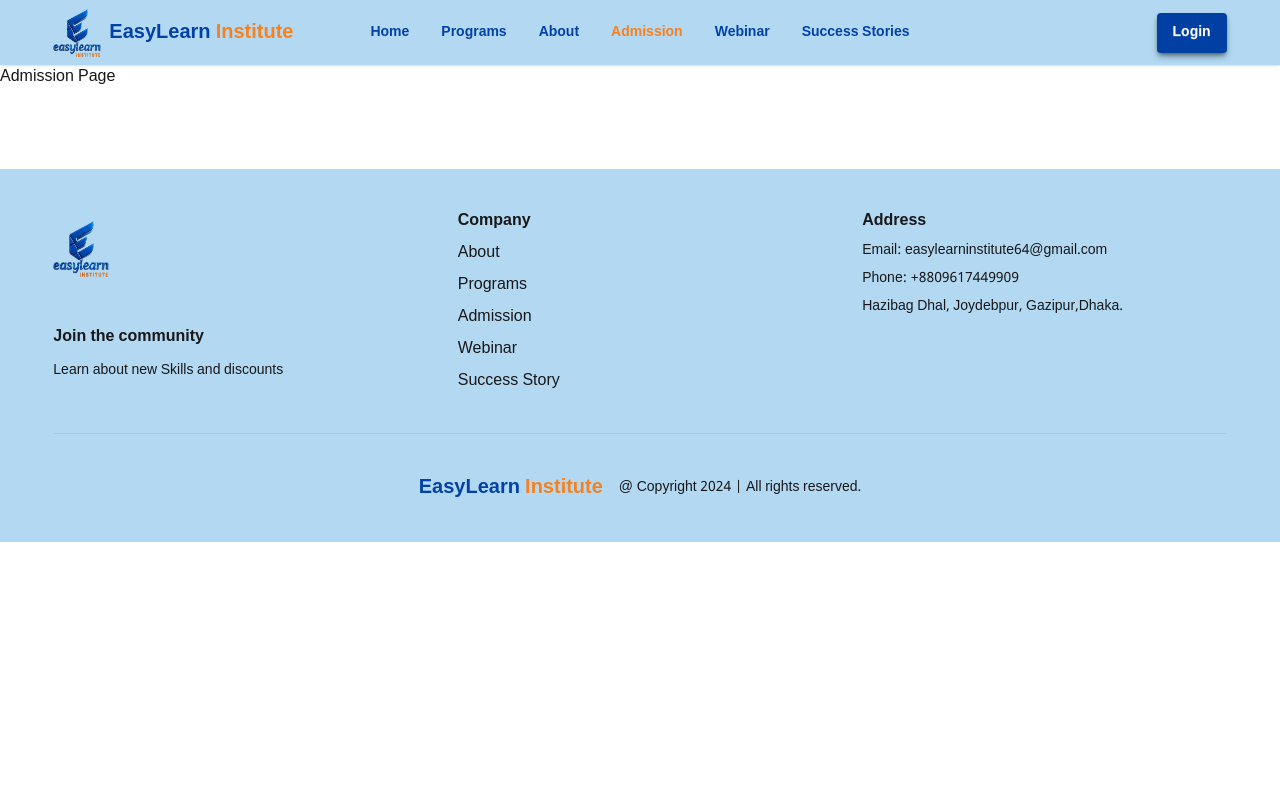
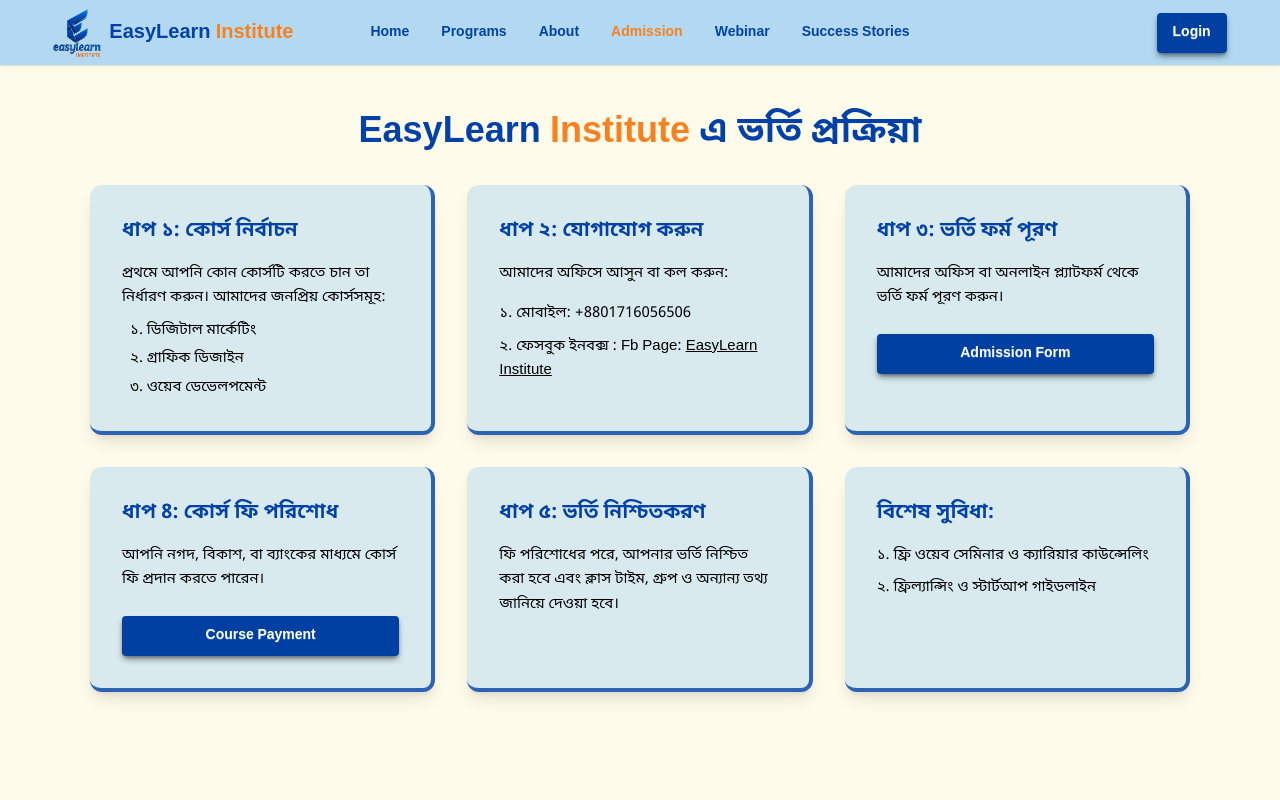
Before and after one commit to easylearninstitute/easy-learn-institute-client, a React (Vite) app: page /admission in a window 1280 px wide. Shown: the top 800 px of the page. Built offline with nearby package versions, Linux system fonts and the light colour scheme.

Commit message:
Added Admission page

```diff
--- a/src/pages/Admission/Admission.jsx
+++ b/src/pages/Admission/Admission.jsx
@@ -1,9 +1,10 @@
 import React from 'react';
+import AdmissionProcess from './AdmissionProcess/AdmissionProcess';
 
 const Admission = () => {
     return (
         <div>
-            <h1>Admission Page</h1>
+            <AdmissionProcess></AdmissionProcess>
         </div>
     );
 };
--- /dev/null
+++ b/src/pages/Admission/AdmissionProcess/AdmissionProcess.jsx
@@ -0,0 +1,87 @@
+// import { Link } from 'lucide-react';
+import React from 'react';
+import { Link } from 'react-router';
+
+const AdmissionProcess = () => {
+    return (
+        <div className="bg-[#FFFBEB] min-h-screen py-12 px-4 md:px-10 font-sans text-primary">
+            <div className="max-w-7xl mx-auto w-11/12">
+                <h1 className="text-3xl md:text-4xl font-bold text-primary mb-8 text-center">
+                    EasyLearn <span className='text-secondary'>Institute</span> এ ভর্তি প্রক্রিয়া
+                </h1>
+
+                <div className="grid grid-cols-1 md:grid-cols-3 gap-8">
+
+
+                    <div className="bg-accent/50 hover:bg-accent p-8 rounded-xl shadow-lg border-b-4 border-r-4 border-primary/80">
+                        <h2 className="text-xl font-bold mb-4 text-primary">ধাপ ১: কোর্স নির্বাচন</h2>
+                        <div className="text-black text-[15px] leading-relaxed">
+                            <p className="mb-2">প্রথমে আপনি কোন কোর্সটি করতে চান তা নির্ধারণ করুন। আমাদের জনপ্রিয় কোর্সসমূহ:</p>
+                            <ul className="list-none space-y-1 ml-2">
+                                <li>১. ডিজিটাল মার্কেটিং</li>
+                                <li>২. গ্রাফিক ডিজাইন</li>
+                                <li>৩. ওয়েব ডেভেলপমেন্ট</li>
+                            </ul>
+                        </div>
+                    </div>
+
+                    <div className="bg-accent/50 hover:bg-accent p-8 rounded-xl shadow-lg border-b-4 border-r-4 border-primary/80">
+                        <h2 className="text-xl font-bold mb-4 text-primary">ধাপ ২: যোগাযোগ করুন</h2>
+                        <div className="text-black text-[15px] leading-relaxed">
+                            <p className="mb-4">আমাদের অফিসে আসুন বা কল করুন:</p>
+                            <ul className="list-none space-y-2">
+                                <li>১. মোবাইল: +8801716056506</li>
+                                <li>২. ফেসবুক ইনবক্স : Fb Page: <span className="underline cursor-pointer">EasyLearn Institute</span></li>
+                            </ul>
+                        </div>
+                    </div>
+
+                    <div className="bg-accent/50 hover:bg-accent p-8 rounded-xl shadow-lg border-b-4 border-r-4 border-primary/80">
+                        <h2 className="text-xl font-bold mb-4 text-primary">ধাপ ৩: ভর্তি ফর্ম পূরণ</h2>
+                        <div className="text-black text-[15px] leading-relaxed grow">
+                            <p className="mb-6">আমাদের অফিস বা অনলাইন প্ল্যাটফর্ম থেকে ভর্তি ফর্ম পূরণ করুন।</p>
+                        </div>
+                        <div className='flex justify-center'>
+                            <Link to="" className='btn btn-primary w-full'>Admission Form</Link>
+                        </div>
+                    </div>
+
+                    <div className="bg-accent/50 hover:bg-accent p-8 rounded-xl shadow-lg border-b-4 border-r-4 border-primary/80">
+                        <h2 className="text-xl font-bold mb-4 text-primary">ধাপ 8: কোর্স ফি পরিশোধ</h2>
+                        <div className="text-black text-[15px] leading-relaxed flex-grow">
+                            {/* <p className="mb-3">আমাদের প্রায় প্রতিটি কোর্স ৪টি সেমিস্টার এ সম্পন্ন হয়, তাই সেমিস্টার অনুযায়ী ভর্তির সুযোগ আছে এছাড়া ফুল কোর্স এ বিশেষ মূল্য ছাড়ে একবারেও ভর্তি হতে পারেন।</p> */}
+                            <p className="mb-6">আপনি নগদ, বিকাশ, বা ব্যাংকের মাধ্যমে কোর্স ফি প্রদান করতে পারেন।</p>
+                        </div>
+                        <div className='flex justify-center'>
+                            <Link to="" className='btn btn-primary w-full'>Course Payment</Link>
+                        </div>
+                    </div>
+
+                    <div className="bg-accent/50 hover:bg-accent p-8 rounded-xl shadow-lg border-b-4 border-r-4 border-primary/80">
+                        <h2 className="text-xl font-bold mb-4 text-primary">ধাপ ৫: ভর্তি নিশ্চিতকরণ</h2>
+                        <div className="text-black text-[15px] leading-relaxed">
+                            <p>ফি পরিশোধের পরে, আপনার ভর্তি নিশ্চিত করা হবে এবং ক্লাস টাইম, গ্রুপ ও অন্যান্য তথ্য জানিয়ে দেওয়া হবে।</p>
+                        </div>
+                    </div>
+
+                    <div className="bg-accent/50 hover:bg-accent p-8 rounded-xl shadow-lg border-b-4 border-r-4 border-primary/80">
+                        <h2 className="text-xl font-bold mb-4 text-primary">বিশেষ সুবিধা:</h2>
+                        <div className="text-black text-[15px] leading-relaxed">
+                            <ul className="list-none space-y-2">
+                                <li>১. ফ্রি ওয়েব সেমিনার ও ক্যারিয়ার কাউন্সেলিং</li>
+                                <li>২. ফ্রিল্যান্সিং ও স্টার্টআপ গাইডলাইন</li>
+                            </ul>
+                            {/* <div className="mt-6">
+                                <p className="font-bold text-gray-800 italic">📅 এখনই ভর্তি হয়ে আপনার ক্যারিয়ার তৈরি করুন!</p>
+                                <p className="text-[#1e3a8a] font-black mt-1">EasyLearn Institute — শেখা সহজ, ক্যারিয়ার সফল।</p>
+                            </div> */}
+                        </div>
+                    </div>
+
+                </div>
+            </div>
+        </div>
+    );
+};
+
+export default AdmissionProcess;
```
